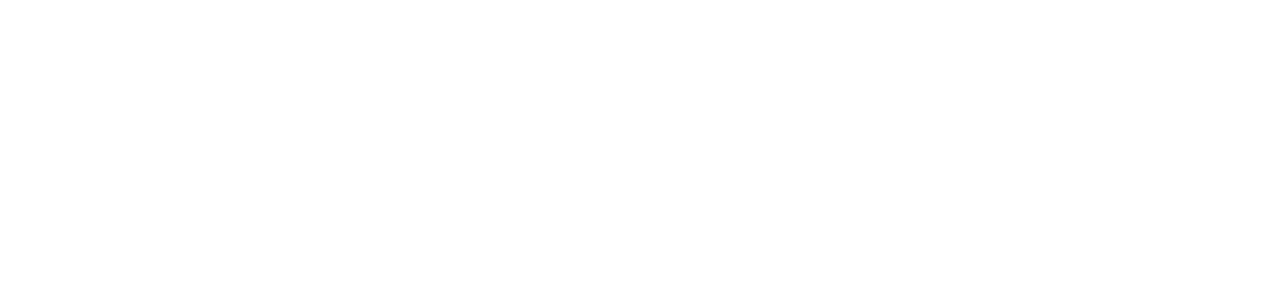
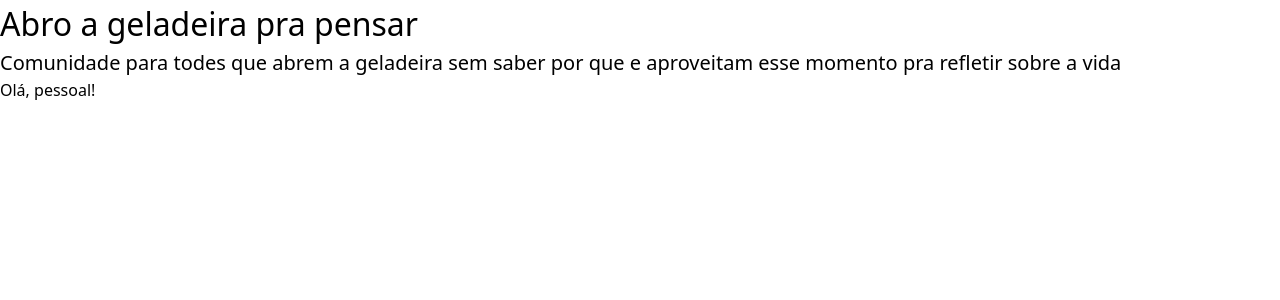
Before and after one commit to dandeliao/maloca, a Nuxt app: page /perfil in a window 1280 px wide. Before the commit this address had no page. Shown: the top 300 px of the page. Built offline with nearby package versions, Linux system fonts and the light colour scheme.

Commit message:
feat: cria página dinâmica de comunidades

```diff
--- /dev/null
+++ b/pages/_comunidade.vue
@@ -0,0 +1,15 @@
+<template>
+  <main v-html="comuna">
+  </main>
+</template>
+
+<script>
+export default {
+  data() {
+    return {
+      comuna:
+        '<div><h1 style="font-size:32px">Abro a geladeira pra pensar</h1><Botao></Botao><h3 style="font-size:20px">Comunidade para todes que abrem a geladeira sem saber por que e aproveitam esse momento pra refletir sobre a vida</h3><p>Olá, pessoal!</p></div>',
+    }
+  },
+}
+</script>
```
